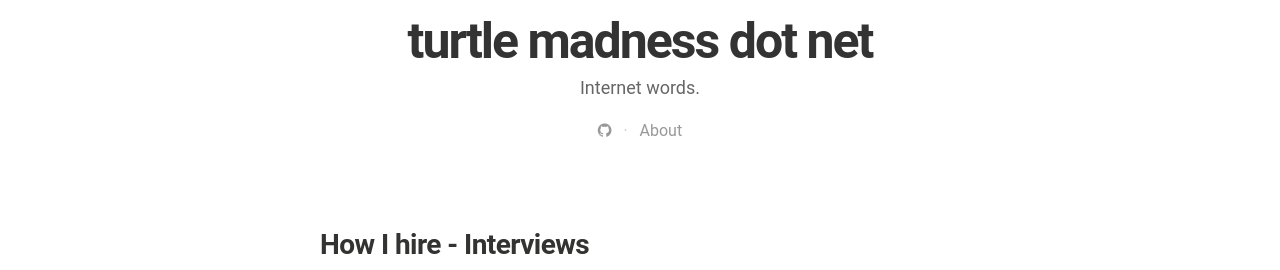
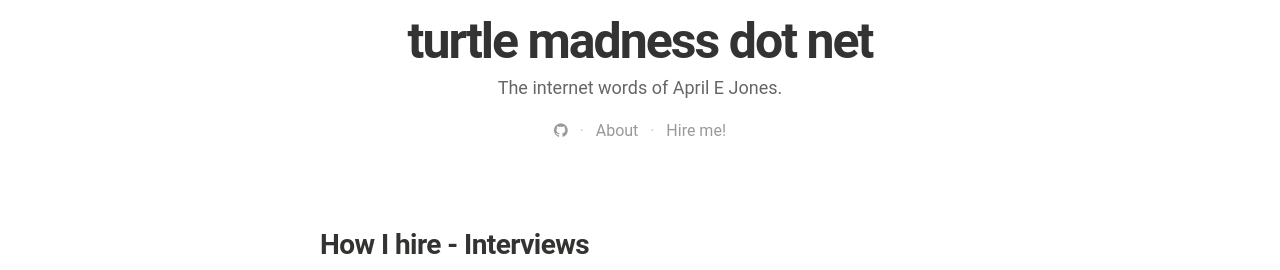
Before and after one commit to AprilElizabeth/aprilelizabeth.github.io, a Jekyll site: the page built from index.html, in a window 1280 px wide. Shown: the part 568-838 px from the top of the page. Built offline with Jekyll 4.4.1, drawn with Linux system fonts in a browser that asks for light colours; nearby versions of some CDN libraries; some web fonts are replaced; the list of posts is cut into pages by our own code.

Commit message:
Layout changes

```diff
--- a/_config.yml
+++ b/_config.yml
@@ -6,7 +6,7 @@ gems:
 # Site settings
 title: "turtle madness dot net"
 description: >
-   Internet words.
+   The internet words of April E Jones.
 
 #blog logo
 logo: "/assets/images/hikegirl.jpg"
--- a/index.html
+++ b/index.html
@@ -24,6 +24,8 @@ layout: default
         {% endif %}
       {% endfor %}
       <a href={{ "/about/" | prepend: site.baseurl }}>About</a>
+            &nbsp;&nbsp;·&nbsp;&nbsp;
+      <a href={{ "assets/hire-me/AprilJones.pdf" | prepend: site.baseurl }}>Hire me!</a>
     </div>
 </header>
 
```
Also changed, not shown: 1 other file.
